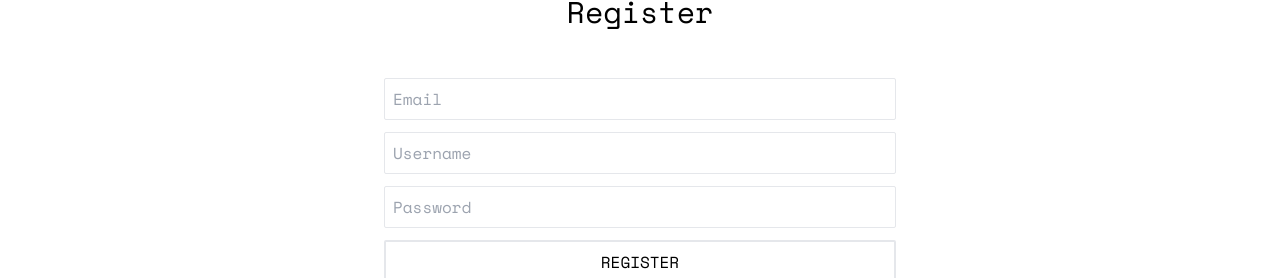
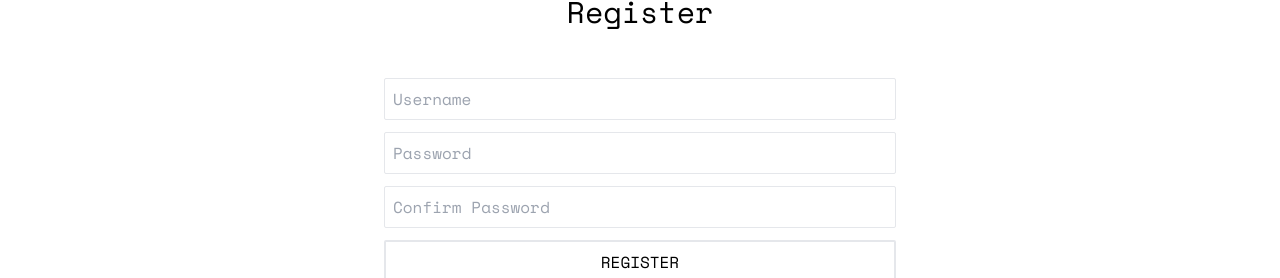
Before and after one commit to qxb3/cotun, a SvelteKit app in the folder packages/website/: page /register in a window 1280 px wide. Shown: the part 126-404 px from the top of the page. Built offline with nearby package versions, Linux system fonts and the light colour scheme.

Commit message:
[website] fix(register): removed email and add confirm password input

```diff
--- a/packages/website/src/routes/register/+page.svelte
+++ b/packages/website/src/routes/register/+page.svelte
@@ -10,9 +10,9 @@
   <form on:submit|preventDefault={register} class="grid place-items-center w-full">
     <div class="max-w-lg min-w-lg">
       <div class="space-y-3">
-        <input class="w-full" type="text" placeholder="Email">
         <input class="w-full" type="text" placeholder="Username">
         <input class="w-full" type="password" placeholder="Password">
+        <input class="w-full" type="password" placeholder="Confirm Password">
       </div>
 
       <button class="button mt-3 w-full" type="submit">Register</button>
```
